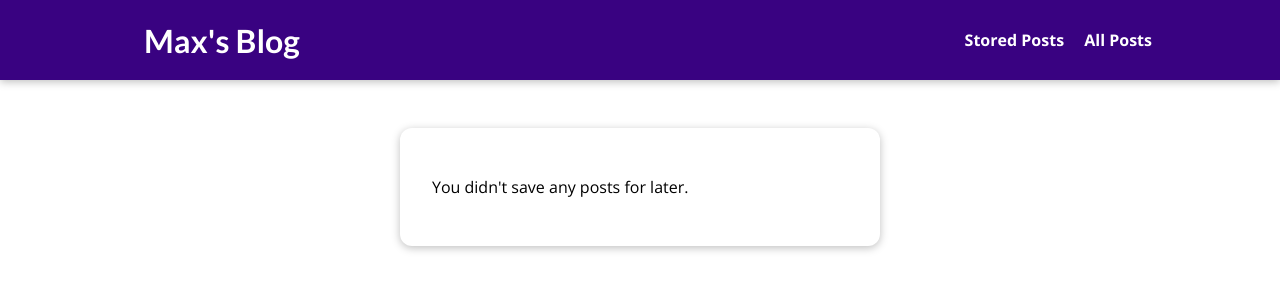
After one commit to aabduvak/blog, a Django app: page /read-later in a window 1280 px wide. The commit adds this page. Shown: the top 300 px of the page. Run offline with Django 3.2, Linux system fonts and the light colour scheme.

Commit message:
added read-later feature, created stored-posts.html template and added ReadLaterView to views.py

```diff
--- /dev/null
+++ b/blog/static/blog/stored-posts.css
@@ -0,0 +1,52 @@
+#main-navigation {
+    background-color: #390281;
+    box-shadow: 0 2px 8px rgba(0, 0, 0, 0.25);
+  }
+
+  #stored-posts {
+    margin: 8rem auto 3rem auto;
+    padding: 2rem;
+    border-radius: 12px;
+    box-shadow: 0 2px 8px rgba(0, 0, 0, 0.25);
+    background-color: white;
+    width: 90%;
+    max-width: 30rem;
+  }
+
+  #stored-posts ul {
+    list-style: none;
+    margin: 0;
+    padding: 0;
+  }
+
+  #stored-posts li {
+    margin: 1rem 0;
+  }
+
+  #stored-posts a {
+    display: block;
+    padding: 1rem;
+    width: 100%;
+    text-decoration: none;
+    border: 1px solid #ccc;
+    color: #1b1b1b;
+    font-weight: bold;
+    border-radius: 12px;
+  }
+
+  #stored-posts a:hover,
+  #stored-posts a:active {
+    background-color: #ccc;
+  }
+
+  #stored-posts div {
+    display: flex;
+    align-items: center
+  }
+
+  #stored-posts img {
+    width: 5rem;
+    height: 5rem;
+    border-radius: 50%;
+    margin-right: 2rem;
+  }
--- /dev/null
+++ b/blog/templates/blog/stored-posts.html
@@ -0,0 +1,30 @@
+{% extends 'base.html' %}
+{% load static %}
+
+{% block title %}
+    My Stored Posts
+{% endblock title %}
+
+{% block css_files %}
+    <link rel='stylesheet' href="{% static 'blog/stored-posts.css' %}" />
+{% endblock css_files %}
+
+{% block content %}
+    <section id='stored-posts'>
+        {% if not has_posts %}
+            <p>You didn't save any posts for later.</p>
+        {% endif %}
+        <ul>
+            {% for post in posts %}
+                <li>
+                    <a href="{% url 'post-detail-page' post.slug %}">
+                        <div>
+                            <img src="{{post.image.url}}" alt="{{post.title}}">
+                            {{post.title}}
+                        </div>
+                    </a>
+                </li>
+            {% endfor %}
+        </ul>
+    </section>
+{% endblock content %}
--- a/blog/urls.py
+++ b/blog/urls.py
@@ -6,5 +6,6 @@ urlpatterns = [
     path('', views.StartingPageView.as_view(), name='starting-page'),
     path('posts', views.AllPostsView.as_view(), name='posts-page'),
     path('posts/<slug:slug>', views.SinglePostView.as_view(),
-         name='post-detail-page')    # /posts/my-first-post
+         name='post-detail-page'),    # /posts/my-first-post
+    path('read-later', views.ReadLaterView.as_view(), name='read-later')
 ]
--- a/blog/views.py
+++ b/blog/views.py
@@ -1,7 +1,7 @@
 from django.shortcuts import render
 from django.urls import reverse
 from django.http import HttpResponseRedirect
-from django.views.generic import ListView, DetailView
+from django.views.generic import ListView
 from django.views import View
 
 
@@ -30,13 +30,24 @@ class AllPostsView(ListView):
 
 
 class SinglePostView(View):
+    def saved_for_later(self, request, post_id):
+        stored_posts = request.session.get('stored_posts')
+        if stored_posts is not None:
+            is_saved_for_later = post_id in stored_posts
+        else:
+            is_saved_for_later = False
+
+        return is_saved_for_later
+
     def get(self, request, slug):
         post = Post.objects.get(slug=slug)
+
         context = {
             'post': post,
             'tags': post.tags.all(),
             'comment_form': CommentForm(),
-            'comments': post.comments.all().order_by('-id')
+            'comments': post.comments.all().order_by('-id'),
+            'saved_for_later': self.saved_for_later(request, post.id)
         }
         return render(request, 'blog/post-detail.html', context)
 
@@ -54,7 +65,42 @@ class SinglePostView(View):
             'post': post,
             'tags': post.tags.all(),
             'comment_form': comment_form,
-            'comments': post.comments.all().order_by('-id')
+            'comments': post.comments.all().order_by('-id'),
+            'saved_for_later': self.saved_for_later(request, post.id)
         }
 
         return render(request, 'blog/post-detail.html', context)
+
+
+class ReadLaterView(View):
+    def post(self, request):
+        stored_posts = request.session.get('stored_posts')
+
+        if stored_posts is None:
+            stored_posts = []
+
+        post_id = int(request.POST['post_id'])
+
+        if post_id not in stored_posts:
+            stored_posts.append(post_id)
+        else:
+            stored_posts.remove(post_id)
+
+        request.session['stored_posts'] = stored_posts
+
+        return HttpResponseRedirect(reverse('starting-page'))
+
+    def get(self, request):
+        stored_posts = request.session.get('stored_posts')
+
+        context = {}
+
+        if stored_posts is None or len(stored_posts) == 0:
+            context['has_posts'] = False
+            context['posts'] = []
+        else:
+            posts = Post.objects.filter(id__in=stored_posts)
+            context['posts'] = posts
+            context['has_posts'] = True
+
+        return render(request, 'blog/stored-posts.html', context)
--- a/static/app.css
+++ b/static/app.css
@@ -35,6 +35,7 @@ h3 {
 	text-decoration: none;
 	color: white;
 	font-weight: bold;
+	margin-left: 1rem;
 }
 
 #main-navigation a:hover,
--- a/templates/base.html
+++ b/templates/base.html
@@ -15,6 +15,7 @@
 			<h1><a href="{% url 'starting-page' %}">Max's Blog</a></h1>
 
 			<nav>
+				<a href="{% url 'read-later' %}">Stored Posts</a>
 				<a href="{% url 'posts-page' %}">All Posts</a>
 			</nav>
     	</header>
```
Also changed, not shown: blog/templates/blog/post-detail.html (+13 -0 lines), db.sqlite3.
